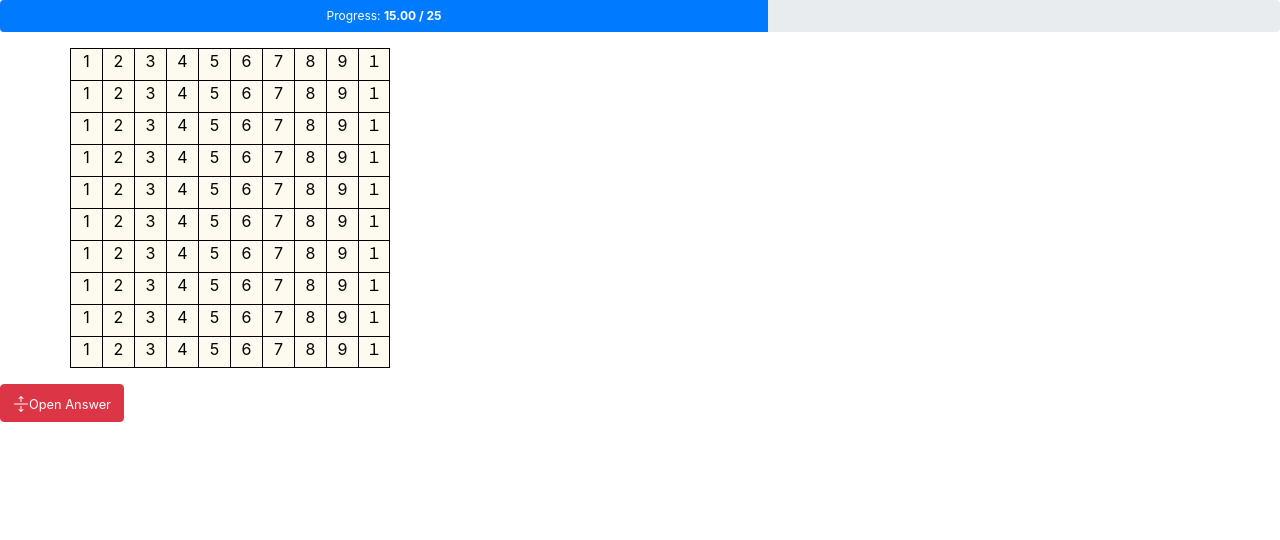
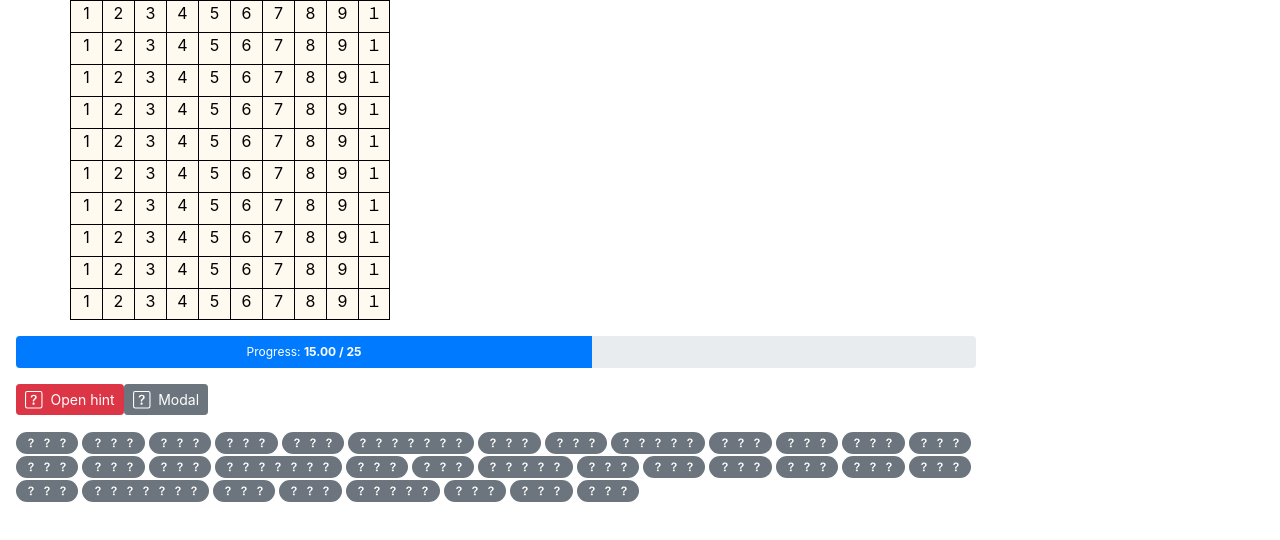
Before and after one commit to pottiri2405/blast, a Vue app: page /#/stage/1 in a window 1280 px wide. Shown: the top 540 px of the page. Built offline with nearby package versions, Linux system fonts and the light colour scheme.

Commit message:
no message

```diff
--- a/src/components/stage.vue
+++ b/src/components/stage.vue
@@ -1,21 +1,10 @@
 <template>
   <div id="stage">
-    <b-progress :max="progressMax" height="2rem">
-      <b-progress-bar :value="progress">
-        <span>Progress: <strong>{{ progress.toFixed(2) }} / {{ progressMax }}</strong></span>
-      </b-progress-bar>
-    </b-progress>
-    <!-- <b-alert
-      :show="dismissCountDown"
-      dismissible
-      variant="success"
-      @dismissed="dismissCountDown=0"
-      @dismiss-count-down="countDownChanged"
-      class="mt-3"
-    >
-      <p>Answer</p>
-    </b-alert> -->
-    <b-container class="mt-3">
+    <b-container>
+      <b-row>
+        <b-col class="text-center">
+        </b-col>
+      </b-row>
       <b-row v-for="(cols, y) in rows" :key="'row-' + y">
         <b-link href="#foo" v-for="(col, x) in cols" :key="'col-' + y + '-' + x" @click="choice(x, y)">
           <b-col border class="box" v-bind:class="{'box-row-last': isLast(y, rows.length - 1), 'box-col-last': isLast(x, cols.length - 1)}" bg-variant="info">
@@ -24,21 +13,31 @@
         </b-link>
       </b-row>
     </b-container>
-    <b-button size="md" variant="danger" v-b-toggle:stage-words class="mt-3">
-      <span class="when-open">
-          <small><b-icon icon="arrows-collapse" />Close Answer</small>
-      </span>
-      <span class="when-closed">
-          <small><b-icon icon="arrows-expand" />Open Answer</small>
-      </span>
-    </b-button>
-    <b-collapse id="stage-words" class="mt-3">
-      <ul id="word-list">
-        <li v-for="(word, i) in words" :key="'word-list' + i">
-          {{ word.text }}
-        </li>
-      </ul>
-    </b-collapse>
+    <b-progress :max="progressMax" height="2rem" class="mt-3 ml-3 w-75">
+      <b-progress-bar :value="progress">
+        <span>Progress: <strong>{{ progress.toFixed(2) }} / {{ progressMax }}</strong></span>
+      </b-progress-bar>
+    </b-progress>
+    <p class="text-left mt-3 ml-3">
+      <b-button size="sm" variant="danger">
+        <b-icon icon="question-square" class="mr-2" />Open hint
+      </b-button>
+      <b-button size="sm" v-b-modal.modal-nice variant="secondary">
+        <b-icon icon="question-square" class="mr-2" />Modal
+      </b-button>
+    </p>
+    <div id="hint-area" class="mt-3 ml-3  w-75">
+      <b-badge pill variant="secondary" v-for="(hint, i) in hints" :key="'hint-list-' + i" class="mr-1">
+        <font size="+0">
+          <b-icon icon="question" v-for="n of hint.text.length" :key="n">
+          </b-icon>
+        </font>
+      </b-badge>
+    </div>
+    <b-modal id="modal-nice" title="Nice!" header-bg-variant="success" ok-only>
+      <p><font size="+1">Hello from modal!</font></p>
+      <p><font size="+0">Hello from modal!</font></p>
+    </b-modal>
   </div>
 </template>
 
@@ -63,19 +62,41 @@ export default {
         [1, 2, 3, 4, 5, 6, 7, 8, 9, '１'],
         [1, 2, 3, 4, 5, 6, 7, 8, 9, '１']
       ],
-      words: [
-        {text: 123, comment: 12345},
-        {text: 456, comment: 12345},
-        {text: 789, comment: 12345},
-        {text: 123, comment: 12345},
-        {text: 456, comment: 12345},
-        {text: 789, comment: 12345},
-        {text: 123, comment: 12345},
-        {text: 456, comment: 12345},
-        {text: 789, comment: 12345},
-        {text: 123, comment: 12345},
-        {text: 456, comment: 12345},
-        {text: 789, comment: 12345}
+      hints: [
+        {text: '12３', comment: 12345},
+        {text: '１２３', comment: 12345},
+        {text: '789', comment: 12345},
+        {text: '123', comment: 12345},
+        {text: '456', comment: 12345},
+        {text: '7891011', comment: 12345},
+        {text: '123', comment: 12345},
+        {text: '456', comment: 12345},
+        {text: 'あいうえお', comment: 12345},
+        {text: '123', comment: 12345},
+        {text: '456', comment: 12345},
+        {text: '12３', comment: 12345},
+        {text: '１２３', comment: 12345},
+        {text: '789', comment: 12345},
+        {text: '123', comment: 12345},
+        {text: '456', comment: 12345},
+        {text: '7891011', comment: 12345},
+        {text: '123', comment: 12345},
+        {text: '456', comment: 12345},
+        {text: 'あいうえお', comment: 12345},
+        {text: '123', comment: 12345},
+        {text: '456', comment: 12345},
+        {text: '12３', comment: 12345},
+        {text: '１２３', comment: 12345},
+        {text: '789', comment: 12345},
+        {text: '123', comment: 12345},
+        {text: '456', comment: 12345},
+        {text: '7891011', comment: 12345},
+        {text: '123', comment: 12345},
+        {text: '456', comment: 12345},
+        {text: 'あいうえお', comment: 12345},
+        {text: '123', comment: 12345},
+        {text: '456', comment: 12345},
+        {text: '789', comment: 12345}
       ]
     }
   },
```
